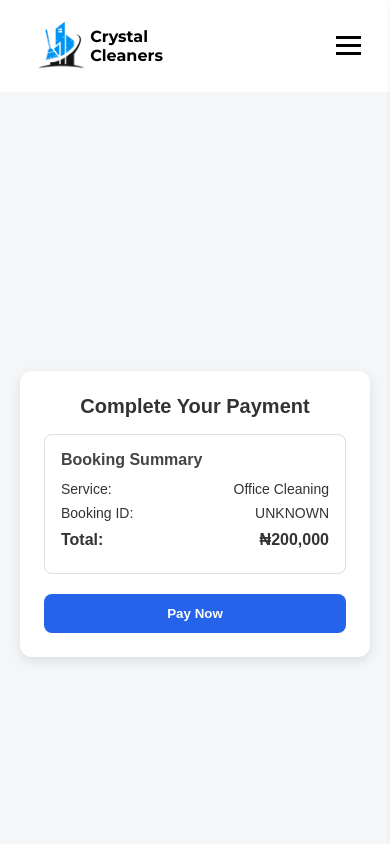
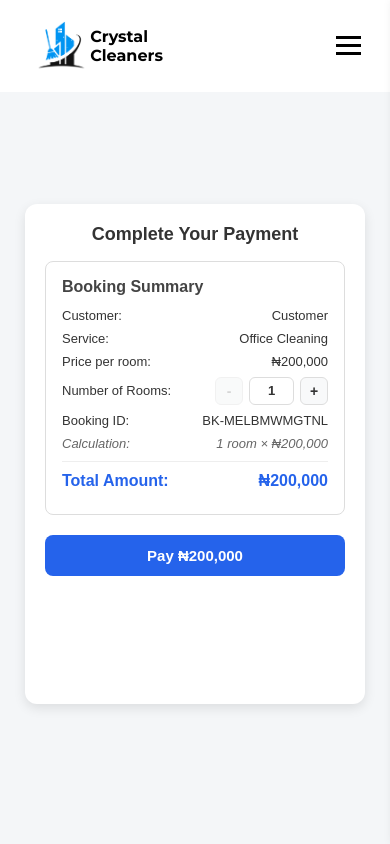
Before and after one commit to iokeke-cos/Tenece_holdings, a React (Vite) app in the folder Frontend/crystal-cleaners-frontend/: page /payment in a window 390 px wide. Shown: the top 844 px of the page. Built offline with nearby package versions, Linux system fonts and the light colour scheme.

Commit message:
(created a service per room calculation option; increased paymentcontainer)

```diff
--- a/Frontend/crystal-cleaners-frontend/src/components/pages/Booking.jsx
+++ b/Frontend/crystal-cleaners-frontend/src/components/pages/Booking.jsx
@@ -77,18 +77,30 @@ const BookingForm = () => {
       const bookingId = result.bookingId;
 
       setShowSuccess(true);
-      setFormData({ name: '', email: '', phone: '', address: '', date: '', time: '', serviceType: '', message: '' });
 
       // Navigate to payment page after 2 seconds
-      setTimeout(() => {navigate(("/payment"), {
+      setTimeout(() => {
+        navigate("/payment", {
+          state: {
+            bookingId: bookingId,
+            serviceType: formData.serviceType,
+            customerEmail: formData.email,
+            customerName: formData.name // Added customer name for better tracking
+          },
+        });
+      }, 2000);
 
-          state: {
-          bookingId: bookingId,
-          serviceType: formData.serviceType,
-          customerEmail: formData.email, // optional: to prefill Paystack
-        },
+      // Clear form data after successful submission
+      setFormData({
+        name: '',
+        email: '',
+        phone: '',
+        address: '',
+        date: '',
+        time: '',
+        serviceType: '',
+        message: ''
       });
-    }, 2000);
 
     } catch (error) {
       console.error("Error submitting form:", error);
@@ -259,19 +271,7 @@ const BookingForm = () => {
         </p>
       )}
     </div>
-
-
   );
-  setTimeout(() => {
-  navigate("/payment", {
-    state: {
-      bookingId: bookingId,           // backend ID
-      serviceType: formData.serviceType,
-      customerEmail: formData.email,  // optional, for Paystack
-    },
-  });
-}, 2000);
-
 };
 
 export default BookingForm;
--- a/Frontend/crystal-cleaners-frontend/src/components/pages/Payment.css
+++ b/Frontend/crystal-cleaners-frontend/src/components/pages/Payment.css
@@ -5,6 +5,7 @@
   min-height: 100vh;
   background-color: #f4f6f8;
   padding: 20px;
+  margin-top: 30px; /* Adjust this value to remove the navbar gap */
 }
 
 .payment-card {
@@ -12,8 +13,10 @@
   padding: 24px;
   border-radius: 12px;
   box-shadow: 0px 4px 12px rgba(0,0,0,0.1);
-  max-width: 400px;
+  max-width: 500px;
   width: 100%;
+  height: 500px;
+  padding-top: 70px;
 }
 
 .payment-title {
@@ -41,6 +44,7 @@
 .summary-row {
   display: flex;
   justify-content: space-between;
+  align-items: center;
   margin-bottom: 8px;
   font-size: 14px;
 }
@@ -49,6 +53,81 @@
   font-weight: bold;
   font-size: 16px;
   margin-top: 10px;
+  padding-top: 10px;
+  border-top: 1px solid #eee;
+  color: #2563eb;
+}
+
+.summary-row.calculation {
+  font-style: italic;
+  color: #666;
+  font-size: 13px;
+}
+
+/* Room Selection Styles */
+.room-selector {
+  display: flex;
+  align-items: center;
+  gap: 8px;
+}
+
+.room-btn {
+  width: 32px;
+  height: 32px;
+  border: 1px solid #ddd;
+  background: #f8f9fa;
+  border-radius: 6px;
+  cursor: pointer;
+  font-size: 16px;
+  font-weight: 600;
+  display: flex;
+  align-items: center;
+  justify-content: center;
+  transition: all 0.2s ease;
+  color: #333;
+}
+
+.room-btn:hover:not(:disabled) {
+  background: #2563eb;
+  border-color: #2563eb;
+  color: #fff;
+}
+
+.room-btn:disabled {
+  opacity: 0.4;
+  cursor: not-allowed;
+  background: #f1f3f4;
+  color: #999;
+}
+
+.room-input {
+  width: 50px;
+  height: 32px;
+  text-align: center;
+  border: 1px solid #ddd;
+  border-radius: 6px;
+  font-size: 14px;
+  font-weight: 600;
+  padding: 0 4px;
+  color: #333;
+  background: #fff;
+}
+
+.room-input:focus {
+  outline: none;
+  border-color: #2563eb;
+  box-shadow: 0 0 0 3px rgba(37, 99, 235, 0.1);
+}
+
+/* Remove spinner arrows from number input */
+.room-input::-webkit-outer-spin-button,
+.room-input::-webkit-inner-spin-button {
+  -webkit-appearance: none;
+  margin: 0;
+}
+
+.room-input[type=number] {
+  -moz-appearance: textfield;
 }
 
 .payment-button {
@@ -65,8 +144,46 @@
   border-radius: 8px;
   cursor: pointer;
   transition: background 0.3s ease;
+  font-size: 15px;
 }
 
 .paystack-btn:hover {
   background: #1d4ed8;
 }
+
+/* Responsive adjustments */
+@media (max-width: 480px) {
+  .payment-container {
+    margin-top: -60px; /* Less negative margin on mobile */
+    padding: 15px;
+  }
+
+  .payment-card {
+    padding: 20px;
+    margin: 10px;
+  }
+
+  .room-selector {
+    gap: 6px;
+  }
+
+  .room-btn {
+    width: 28px;
+    height: 28px;
+    font-size: 14px;
+  }
+
+  .room-input {
+    width: 45px;
+    height: 28px;
+    font-size: 13px;
+  }
+
+  .summary-row {
+    font-size: 13px;
+  }
+
+  .payment-title {
+    font-size: 18px;
+  }
+}
--- a/Frontend/crystal-cleaners-frontend/src/components/pages/Payment.jsx
+++ b/Frontend/crystal-cleaners-frontend/src/components/pages/Payment.jsx
@@ -1,57 +1,100 @@
-import React from "react";
+import React, { useState, useEffect } from "react";
 import { useParams, useLocation } from "react-router-dom";
 import PaystackPop from "@paystack/inline-js";
 import "./Payment.css";
 
-
 // Example services + prices (replace with your real booking data)
-  const services = [
-    { name: "Office Cleaning", price: 200000 },
-    { name: "Window Cleaning", price: 80000 },
-    { name: "Carpet Cleaning", price: 40000 },
-    {name: "Bathroom Cleaning", price: 30000},
-    {name: "Bedroom Cleaning", price: 25000},
-    {name: "Kitchen Cleaning", price: 35000},
-  ];
+const services = [
+  { name: "Office Cleaning", price: 200000 },
+  { name: "Window Cleaning", price: 80000 },
+  { name: "Carpet Cleaning", price: 40000 },
+  { name: "Bathroom Cleaning", price: 30000 },
+  { name: "Bedroom Cleaning", price: 25000 },
+  { name: "Kitchen Cleaning", price: 35000 },
+];
 
 const PaymentPage = () => {
-  //const { bookingId } = useParams();
   const { state } = useLocation();
 
+  // State for room selection
+  const [numberOfRooms, setNumberOfRooms] = useState(1);
 
-  const bookedServiceName = state?.serviceType || "Office Cleaning"; // fallback
-  const bookingId = state?.bookingId || "UNKNOWN";                 // backend ID
+  const bookedServiceName = state?.serviceType || "Office Cleaning";
   const customerEmail = state?.customerEmail || "customer@email.com";
+  const customerName = state?.customerName || "Customer";
 
-  // 2. Find service details
+  // Generate proper booking ID with fallback
+  const bookingId = state?.bookingId || (() => {
+    console.warn("No booking ID received from booking form");
+    return "BK-" + Date.now().toString(36).toUpperCase() + Math.random().toString(36).substr(2, 3).toUpperCase();
+  })();
+
+  // Find service details
   const bookedService = services.find(s => s.name === bookedServiceName) || services[0];
-//const totalAmount = bookedService.price;
 
+  // Calculate total amount based on number of rooms
+  const basePrice = bookedService.price;
+  const totalAmount = basePrice * numberOfRooms;
 
+  // Handle room number change
+  const handleRoomChange = (e) => {
+    const rooms = parseInt(e.target.value);
+    if (rooms > 0 && rooms <= 50) {
+      setNumberOfRooms(rooms);
+    }
+  };
 
-  // Demo: assume user booked the first service
+  // Increment/Decrement room functions
+  const incrementRooms = () => {
+    setNumberOfRooms(prev => prev < 50 ? prev + 1 : prev);
+  };
 
-  const totalAmount = bookedService.price;
+  const decrementRooms = () => {
+    setNumberOfRooms(prev => prev > 1 ? prev - 1 : 1);
+  };
 
   const payWithPaystack = () => {
     const paystack = new PaystackPop();
     paystack.newTransaction({
-      key: "pk_test_5f7166886ef199f821ac8d2b8576da5d5b360ec2", //public test paystack key
-      email: customerEmail, // You can pass real booking email later
+      key: "pk_test_5f7166886ef199f821ac8d2b8576da5d5b360ec2",
+      email: customerEmail,
       amount: totalAmount * 100, // Paystack expects amount in kobo
       currency: "NGN",
-      reference: "BOOKING-" + bookingId, // tie payment to booking
+      reference: "BOOKING-" + bookingId + "-" + Date.now(),
 
       onSuccess: (transaction) => {
-        alert("Payment Successful! Reference: " + transaction.reference);
-        console.log("Booking ID:", bookingId, "Transaction:", transaction);
-        // TODO: send bookingId + transaction.reference to your backend
+        alert(`Payment Successful!\nReference: ${transaction.reference}\nBooking ID: ${bookingId}`);
+        console.log("Payment Details:", {
+          bookingId: bookingId,
+          customerName: customerName,
+          customerEmail: customerEmail,
+          service: bookedService.name,
+          numberOfRooms: numberOfRooms,
+          totalAmount: totalAmount,
+          transaction: transaction
+        });
+
+        // TODO: Send payment confirmation to your backend
+        // sendPaymentConfirmation({
+        //   bookingId,
+        //   numberOfRooms,
+        //   totalAmount,
+        //   transactionRef: transaction.reference,
+        //   paymentStatus: 'success'
+        // });
       },
       onCancel: () => {
         alert("Payment cancelled.");
+        console.log("Payment cancelled for booking:", bookingId);
       },
     });
   };
+
+  // Debug: Log received state
+  useEffect(() => {
+    console.log("Payment page received state:", state);
+    console.log("Booking ID:", bookingId);
+  }, [state, bookingId]);
 
   return (
     <div className="payment-container">
@@ -60,31 +103,73 @@ const PaymentPage = () => {
 
         <div className="payment-summary">
           <h3>Booking Summary</h3>
+
+          <div className="summary-row">
+            <span>Customer:</span>
+            <span>{customerName}</span>
+          </div>
+
           <div className="summary-row">
             <span>Service:</span>
             <span>{bookedService.name}</span>
           </div>
-          {/* <div className="summary-row">
-            <span>Name: </span>
-            <span>{bookedService.name}</span>
-          </div> */}
+
+          <div className="summary-row">
+            <span>Price per room:</span>
+            <span>₦{basePrice.toLocaleString()}</span>
+          </div>
+
+          {/* Room Selection Section */}
+          <div className="summary-row">
+            <span>Number of Rooms:</span>
+            <div className="room-selector">
+              <button
+                className="room-btn"
+                onClick={decrementRooms}
+                disabled={numberOfRooms <= 1}
+              >
+                -
+              </button>
+              <input
+                type="number"
+                value={numberOfRooms}
+                onChange={handleRoomChange}
+                min="1"
+                max="50"
+                className="room-input"
+              />
+              <button
+                className="room-btn"
+                onClick={incrementRooms}
+                disabled={numberOfRooms >= 50}
+              >
+                +
+              </button>
+            </div>
+          </div>
+
           <div className="summary-row">
             <span>Booking ID:</span>
             <span>{bookingId}</span>
           </div>
+
+          {/* Show calculation breakdown */}
+          <div className="summary-row calculation">
+            <span>Calculation:</span>
+            <span>{numberOfRooms} room{numberOfRooms > 1 ? 's' : ''} × ₦{basePrice.toLocaleString()}</span>
+          </div>
+
           <div className="summary-row total">
-            <span>Total:</span>
+            <span>Total Amount:</span>
             <span>₦{totalAmount.toLocaleString()}</span>
           </div>
         </div>
 
         <div className="payment-button">
           <button className="paystack-btn" onClick={payWithPaystack}>
-            Pay Now
+            Pay ₦{totalAmount.toLocaleString()}
           </button>
         </div>
-
-
       </div>
     </div>
   );
```
